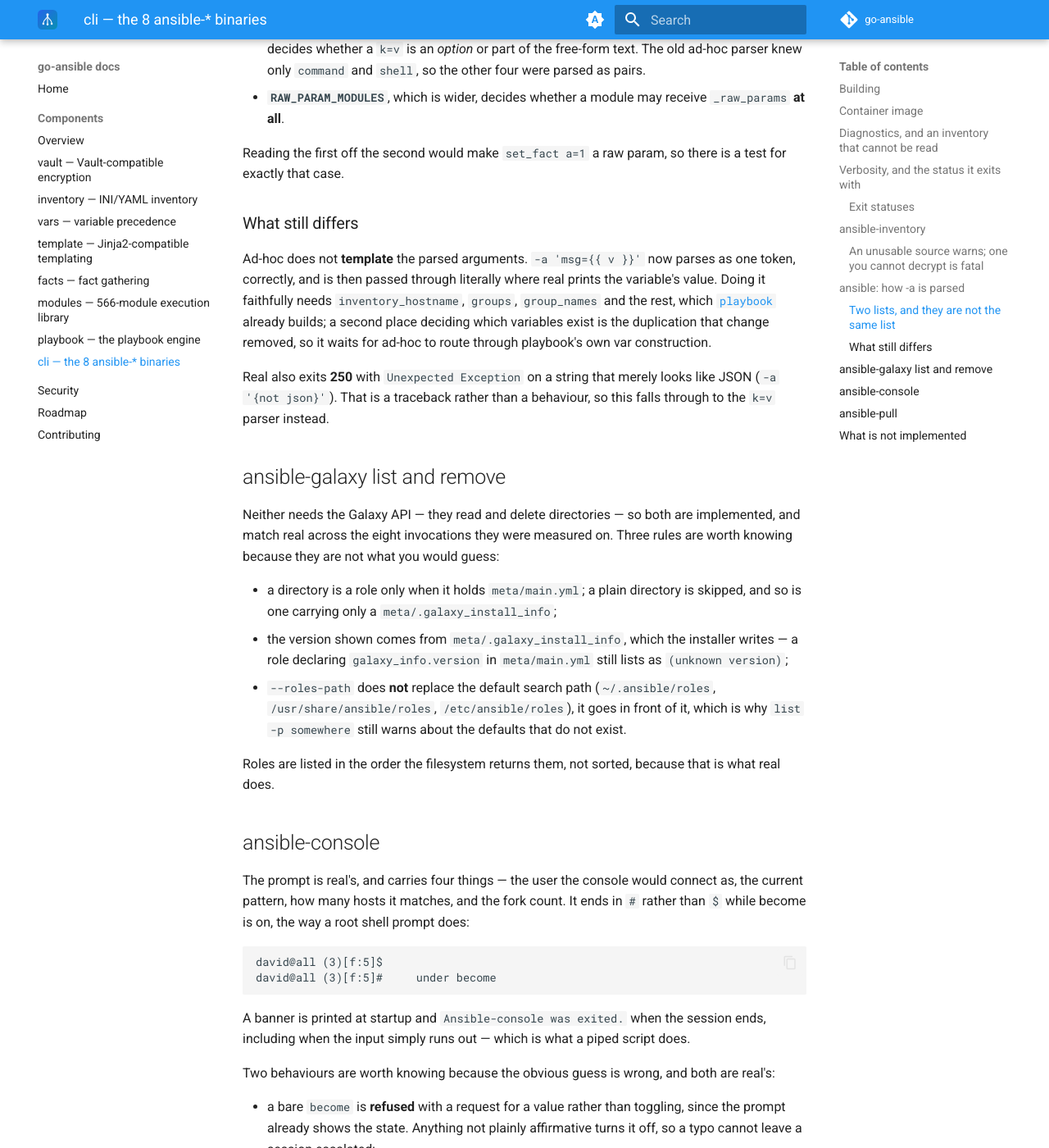
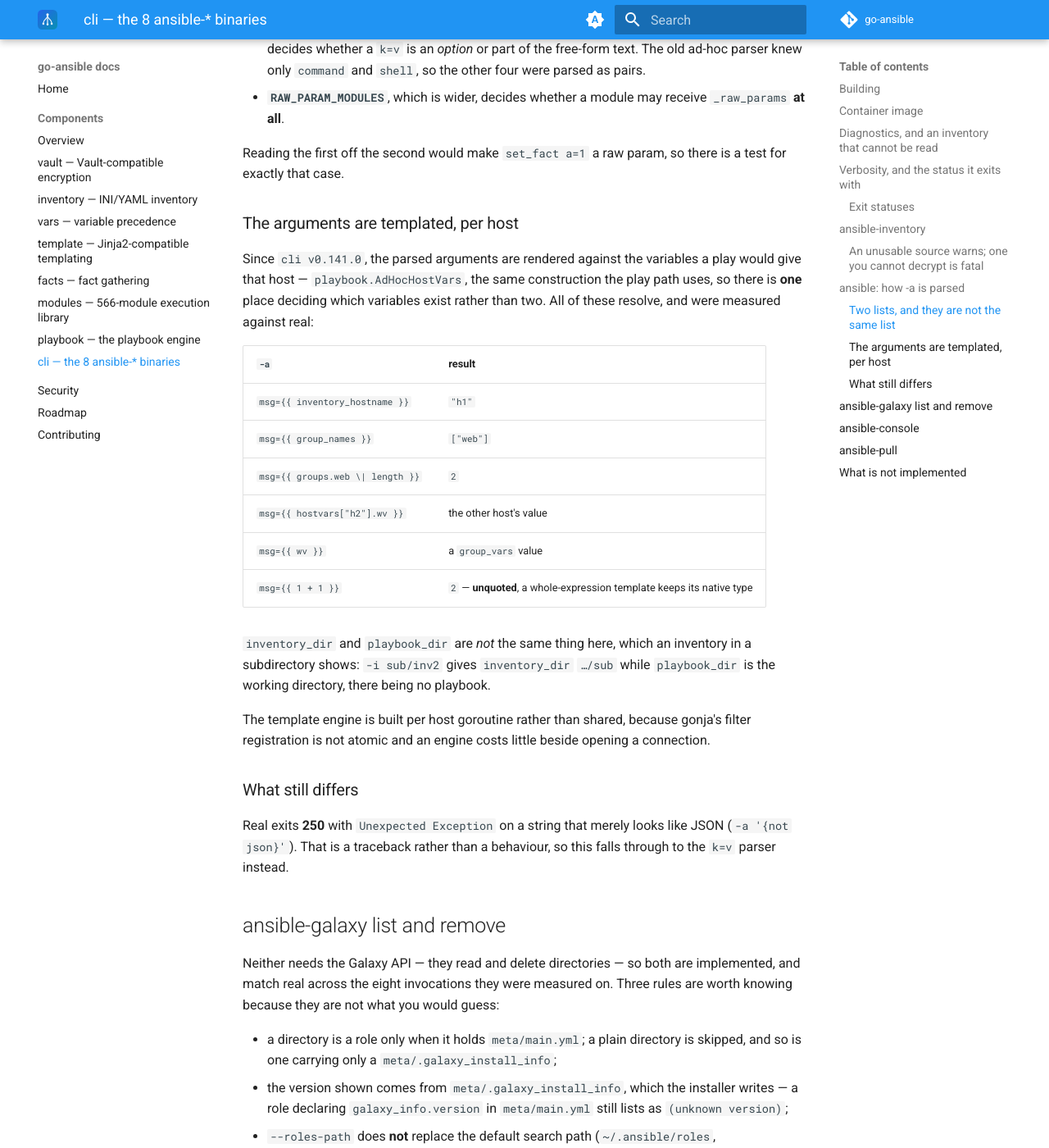
Before and after one commit to go-ansible/docs, an MkDocs documentation site: the page built from docs/components/cli.md, in a window 1280 px wide and 1400 px high, scrolled down 6507 px. Shown: the whole window at 82% size. Built offline with MkDocs 1.6.1 and Material for MkDocs 9.7.7, drawn with Linux system fonts in a browser that asks for light colours; the version menu is left out.

Commit message:
cli: ad-hoc templates its arguments now (#85)
The section written yesterday said ad-hoc does NOT template the parsed
arguments and named what it would take. cli v0.141.0 did it, through
playbook.AdHocHostVars (v0.139.0), so the doc was stale a day later.

Replaced with the measured table, including that a whole-expression
template keeps its NATIVE type -- {{ 1 + 1 }} prints unquoted, as real
does -- and that inventory_dir and playbook_dir are different, which an
inventory in a subdirectory is what reveals.

What still differs is now one paragraph: real's exit-250 traceback on a
string that merely looks like JSON, deliberately not matched.

Co-authored-by: Claude Opus 5 <noreply@anthropic.com>

```diff
--- a/docs/components/cli.md
+++ b/docs/components/cli.md
@@ -257,19 +257,35 @@ Action 'ansible.builtin.copy' does not support raw params.`, exit 2.
 Reading the first off the second would make `set_fact a=1` a raw param, so there
 is a test for exactly that case.
 
+### The arguments are templated, per host
+
+Since `cli v0.141.0`, the parsed arguments are rendered against the variables a
+play would give that host — `playbook.AdHocHostVars`, the same construction the
+play path uses, so there is **one** place deciding which variables exist rather
+than two. All of these resolve, and were measured against real:
+
+| `-a` | result |
+|---|---|
+| `msg={{ inventory_hostname }}` | `"h1"` |
+| `msg={{ group_names }}` | `["web"]` |
+| `msg={{ groups.web \| length }}` | `2` |
+| `msg={{ hostvars["h2"].wv }}` | the other host's value |
+| `msg={{ wv }}` | a `group_vars` value |
+| `msg={{ 1 + 1 }}` | `2` — **unquoted**, a whole-expression template keeps its native type |
+
+`inventory_dir` and `playbook_dir` are *not* the same thing here, which an
+inventory in a subdirectory shows: `-i sub/inv2` gives `inventory_dir` `…/sub`
+while `playbook_dir` is the working directory, there being no playbook.
+
+The template engine is built per host goroutine rather than shared, because
+gonja's filter registration is not atomic and an engine costs little beside
+opening a connection.
+
 ### What still differs
 
-Ad-hoc does not **template** the parsed arguments. `-a 'msg={{ v }}'` now parses
-as one token, correctly, and is then passed through literally where real prints
-the variable's value. Doing it faithfully needs `inventory_hostname`, `groups`,
-`group_names` and the rest, which [`playbook`](playbook.md) already builds; a
-second place deciding which variables exist is the duplication that change
-removed, so it waits for ad-hoc to route through playbook's own var
-construction.
-
-Real also exits **250** with `Unexpected Exception` on a string that merely
-looks like JSON (`-a '{not json}'`). That is a traceback rather than a
-behaviour, so this falls through to the `k=v` parser instead.
+Real exits **250** with `Unexpected Exception` on a string that merely looks
+like JSON (`-a '{not json}'`). That is a traceback rather than a behaviour, so
+this falls through to the `k=v` parser instead.
 
 ## ansible-galaxy list and remove
 
```
